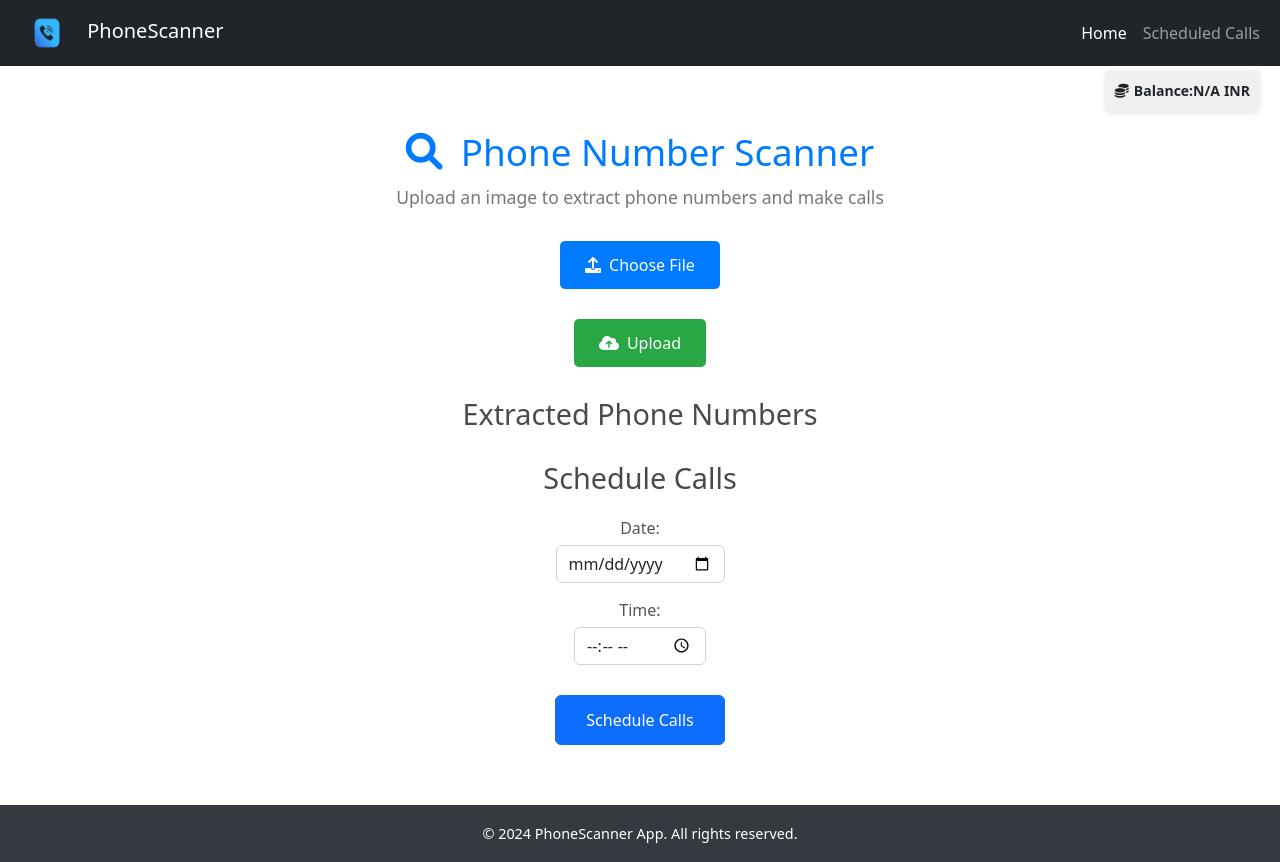
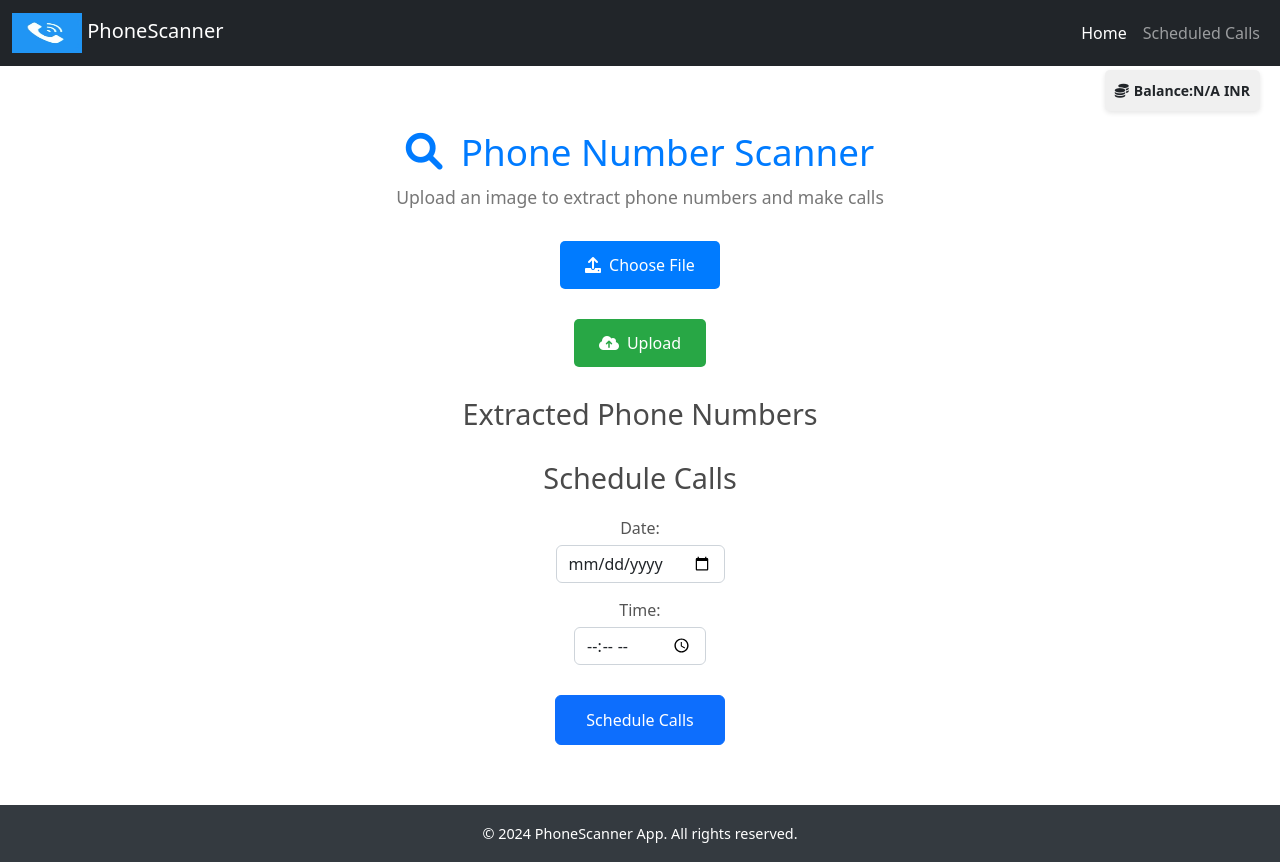
Before and after one commit to pawarp19/Phonescanner, a website: page public/index.html in a window 1280 px wide. Drawn offline with nearby package versions, Linux system fonts and the light colour scheme; no server answers.

Commit message:
imagescommit

```diff
--- a/public/index.html
+++ b/public/index.html
@@ -16,7 +16,7 @@
   <nav class="navbar navbar-expand-lg navbar-dark bg-dark fixed-top">
     <div class="container-fluid">
       <a class="navbar-brand" href="/">
-        <img src="./calllogo.webp" alt="Logo" width="70" height="40" class="d-inline-block align-text-center">
+        <img src="./logo.webp" alt="Logo" width="70" height="40" class="d-inline-block align-text-center">
         PhoneScanner
       </a>
       <button class="navbar-toggler" type="button" data-bs-toggle="collapse" data-bs-target="#navbarNav" aria-controls="navbarNav" aria-expanded="false" aria-label="Toggle navigation">
```
Also changed, not shown: public/scheduled-calls.html (+1 -1 lines), public/call.webp (deleted), public/calllogo.webp (deleted), public/logo.webp (added).
